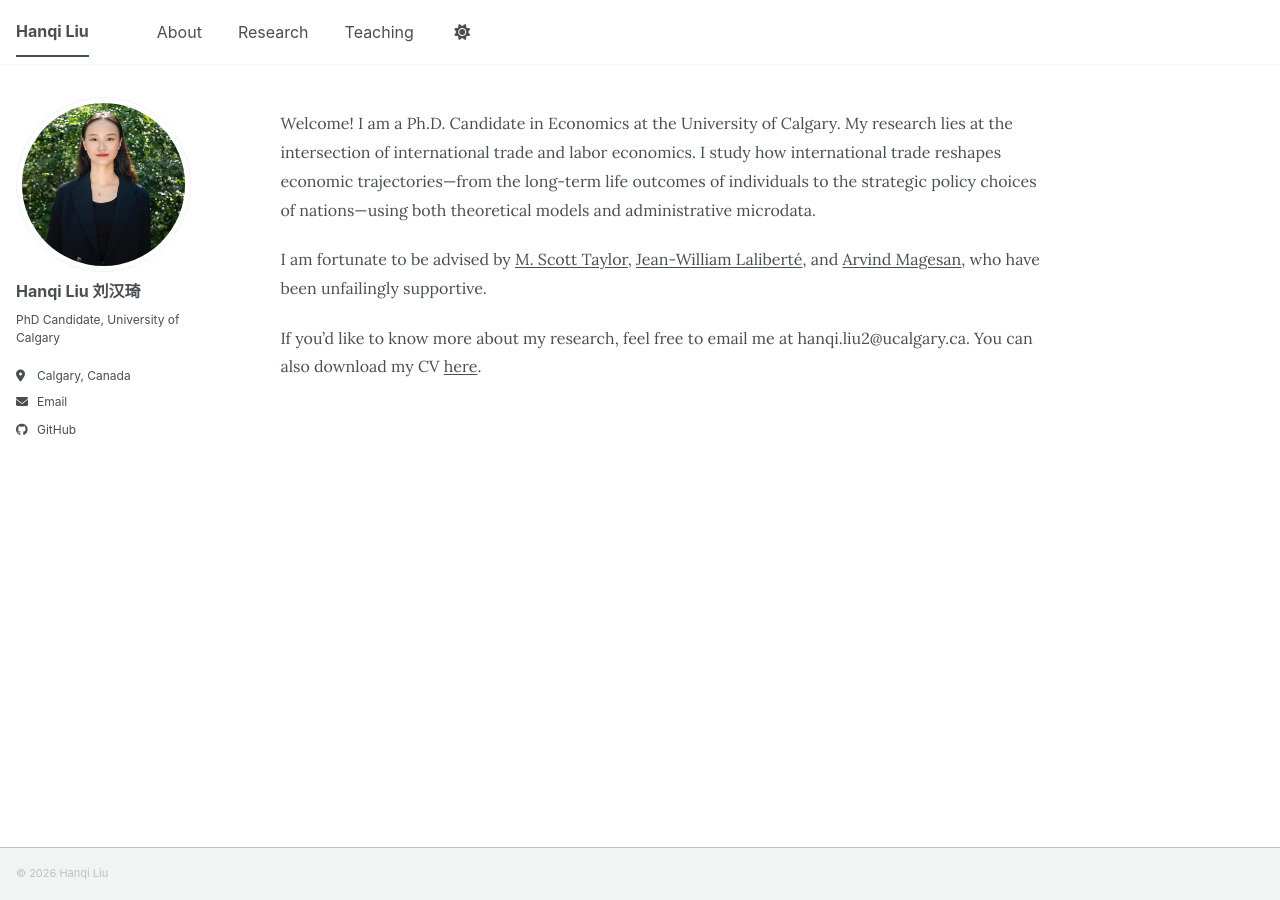
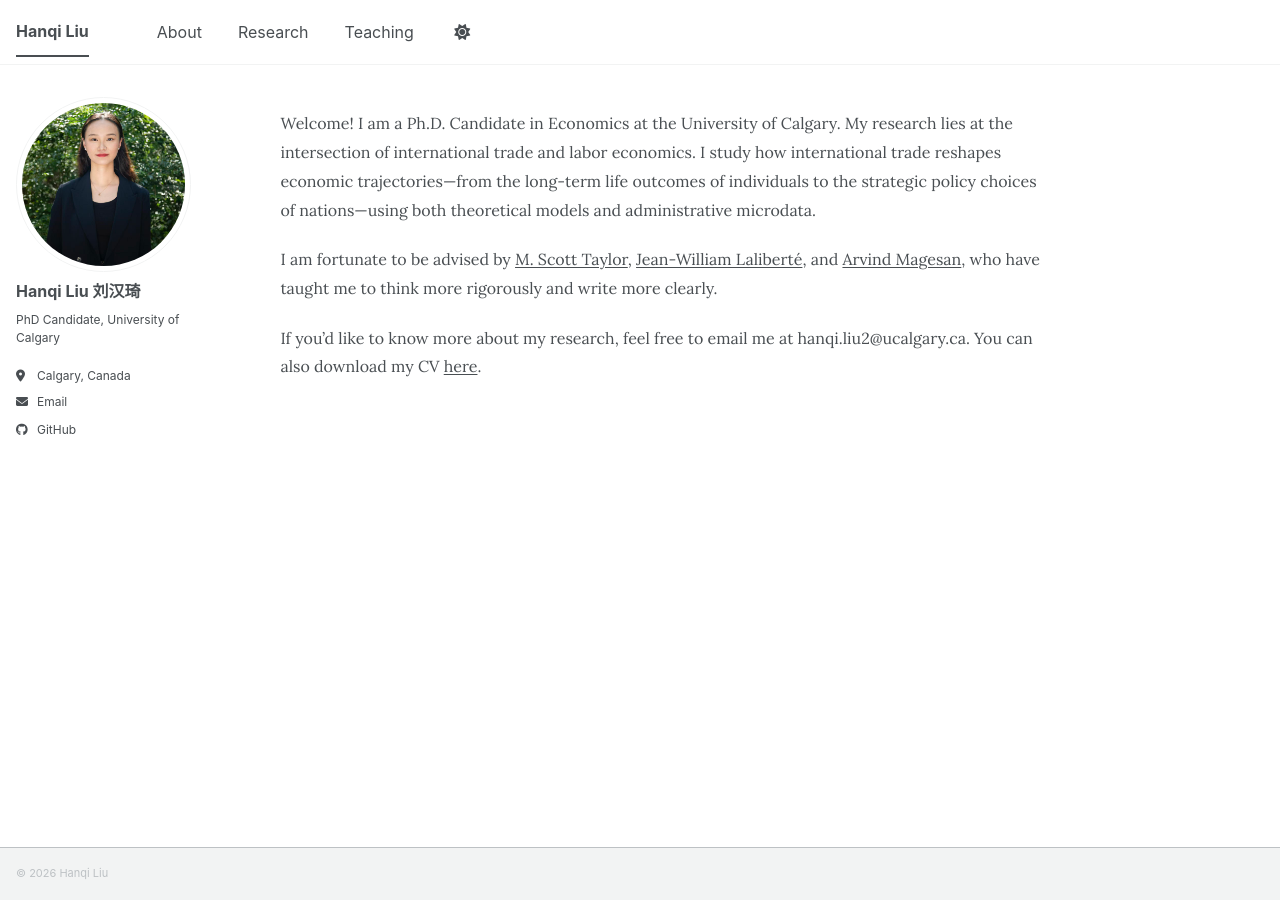
Before and after one commit to hanqi-liu-econ/hanqi-liu-econ.github.io, a Jekyll site: the page built from _pages/about.md, in a window 1280 px wide. Built offline with Jekyll 4.4.1, drawn with Linux system fonts in a browser that asks for light colours; a script bundle is joined from its source files by our own code; library files that are not in the unit come from our copies.

Commit message:
Update about.md

```diff
--- a/_pages/about.md
+++ b/_pages/about.md
@@ -9,6 +9,6 @@ redirect_from:
 
 Welcome! I am a Ph.D. Candidate in Economics at the University of Calgary. My research lies at the intersection of international trade and labor economics. I study how international trade reshapes economic trajectories—from the long-term life outcomes of individuals to the strategic policy choices of nations—using both theoretical models and administrative microdata.
 
-I am fortunate to be advised by [M. Scott Taylor](https://www.mstaylor1.org/), [Jean-William Laliberté](https://sites.google.com/view/jwlaliberte), and [Arvind Magesan](https://sites.google.com/site/arvindmagesan/), who have been unfailingly supportive.
+I am fortunate to be advised by [M. Scott Taylor](https://www.mstaylor1.org/), [Jean-William Laliberté](https://sites.google.com/view/jwlaliberte), and [Arvind Magesan](https://sites.google.com/site/arvindmagesan/), who have taught me to think more rigorously and write more clearly.
 
 If you'd like to know more about my research, feel free to email me at hanqi.liu2@ucalgary.ca. You can also download my CV [here](https://hanqi-liu-econ.github.io/files/cv.pdf).
```
